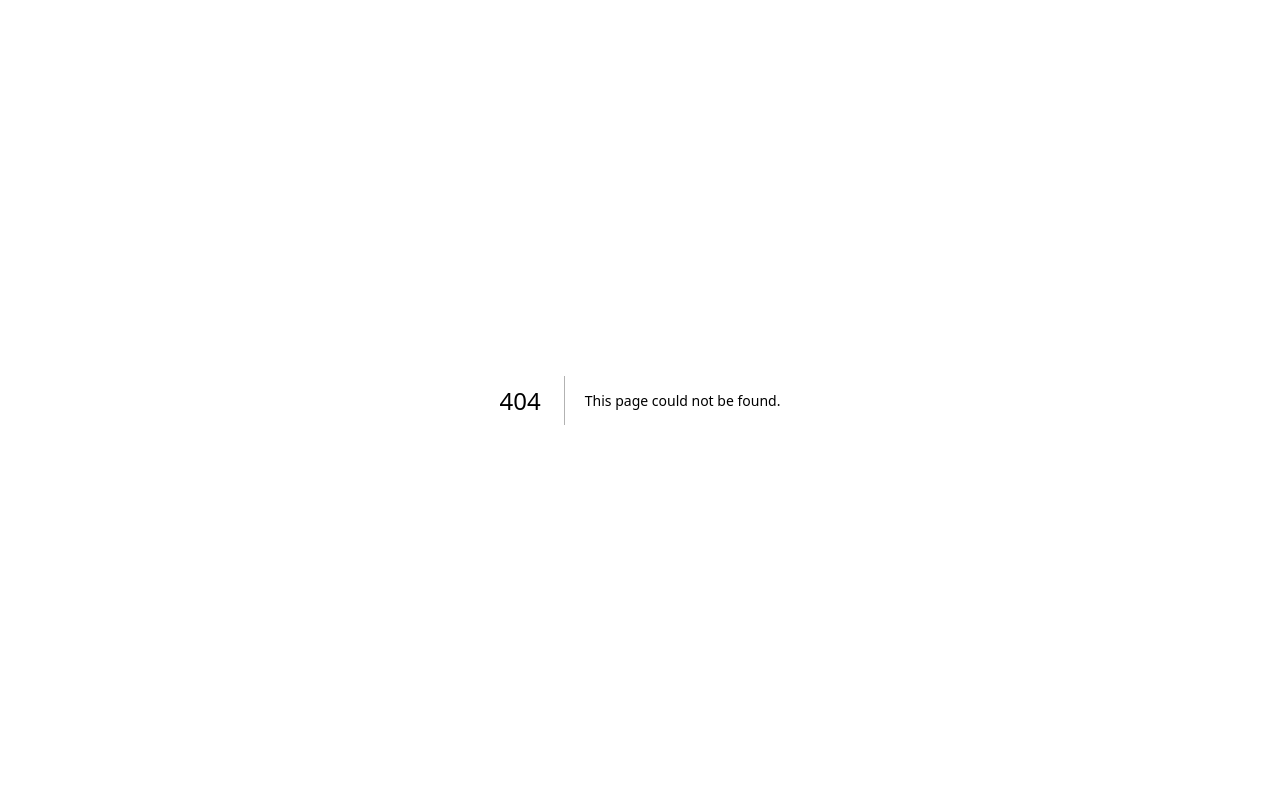
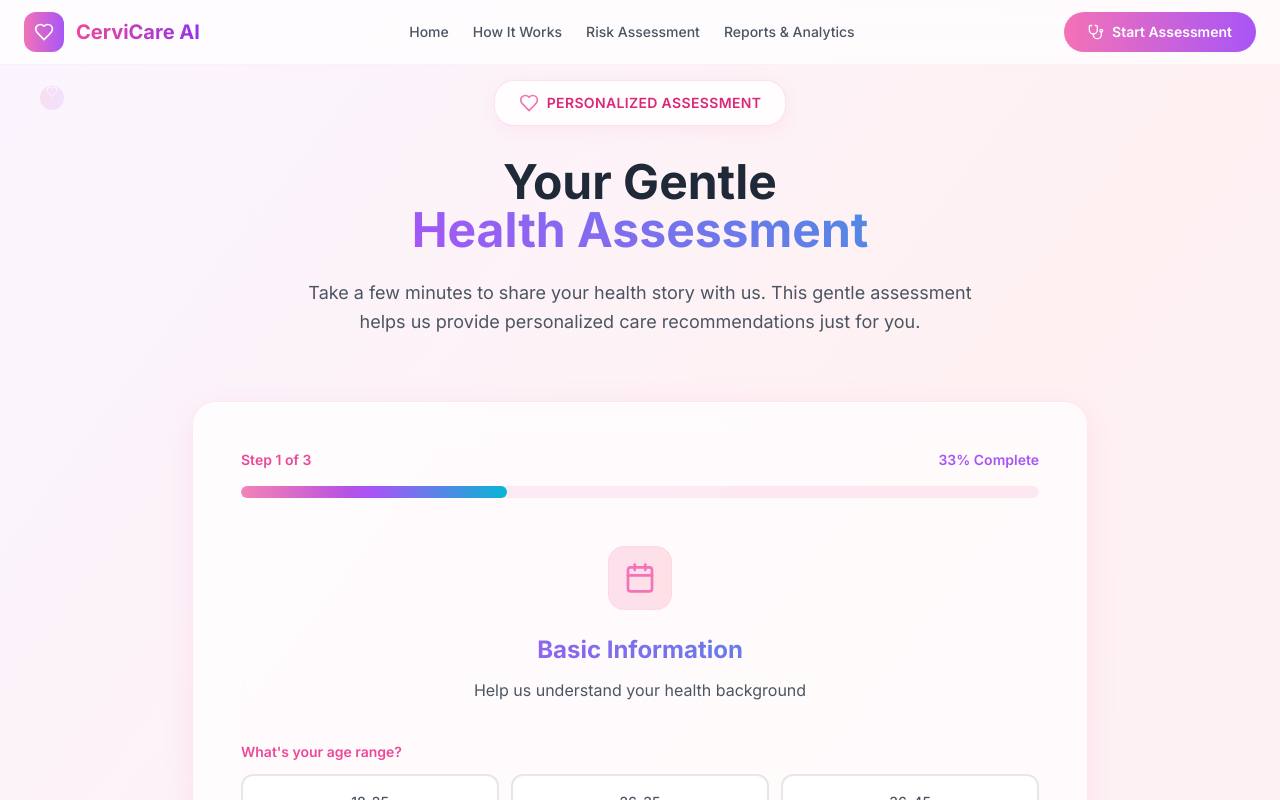
Before and after one commit to nyagooh/CervCareAI, a Next.js app in the folder my-frontend/: page /risk-assessment in a window 1280 px wide. Before the commit this address had no page. Shown: the top 800 px of the page. Built offline with nearby package versions, Linux system fonts and the light colour scheme.

Commit message:
update import for riskassesment

```diff
--- /dev/null
+++ b/my-frontend/src/app/risk-assessment/page.tsx
@@ -0,0 +1,15 @@
+import Navbar from '../components/Navbar'
+import RiskAssessment from '../components/Risk-Assessment'
+import RiskProfile from '../components/RiskProfile'
+import Footer from '../components/footer'
+
+export default function RiskAssessmentPage() {
+  return (
+    <div className="min-h-screen bg-gradient-to-br from-pink-50 via-purple-50 to-rose-50">
+      <Navbar />
+      <RiskAssessment />
+      <RiskProfile />
+      <Footer />
+    </div>
+  )
+}
```
